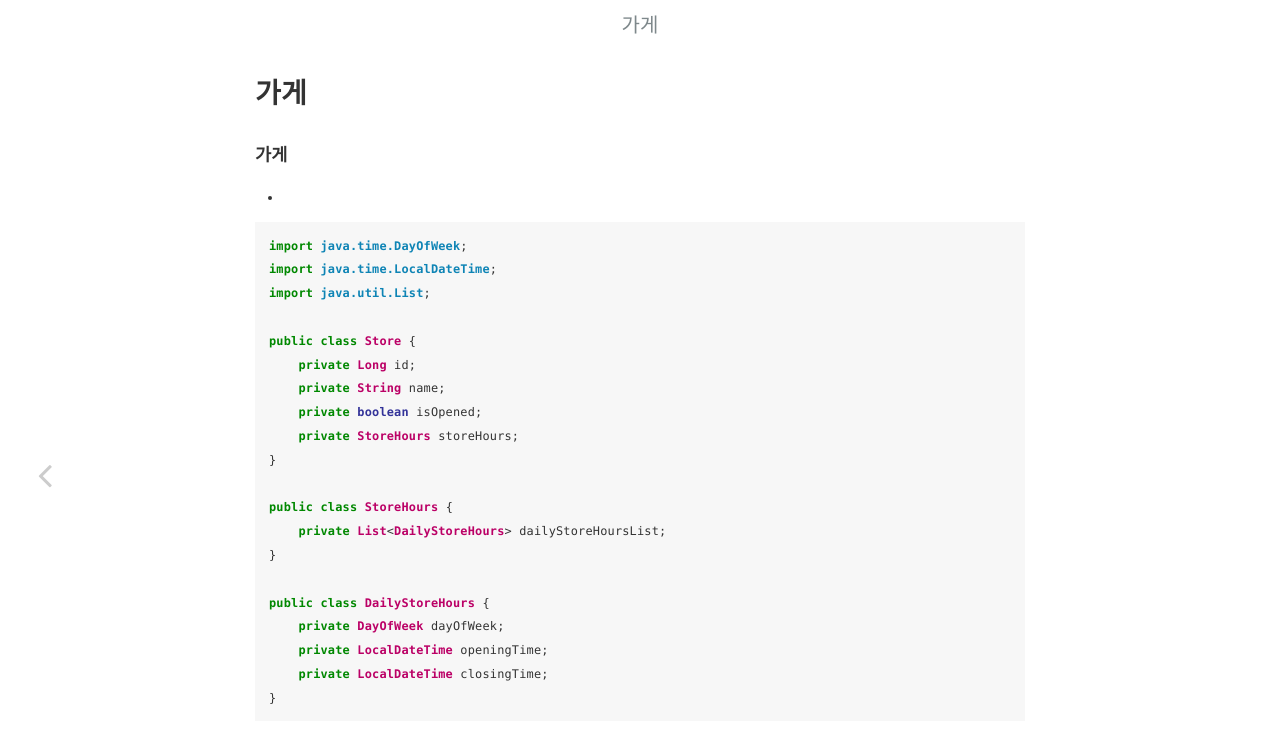
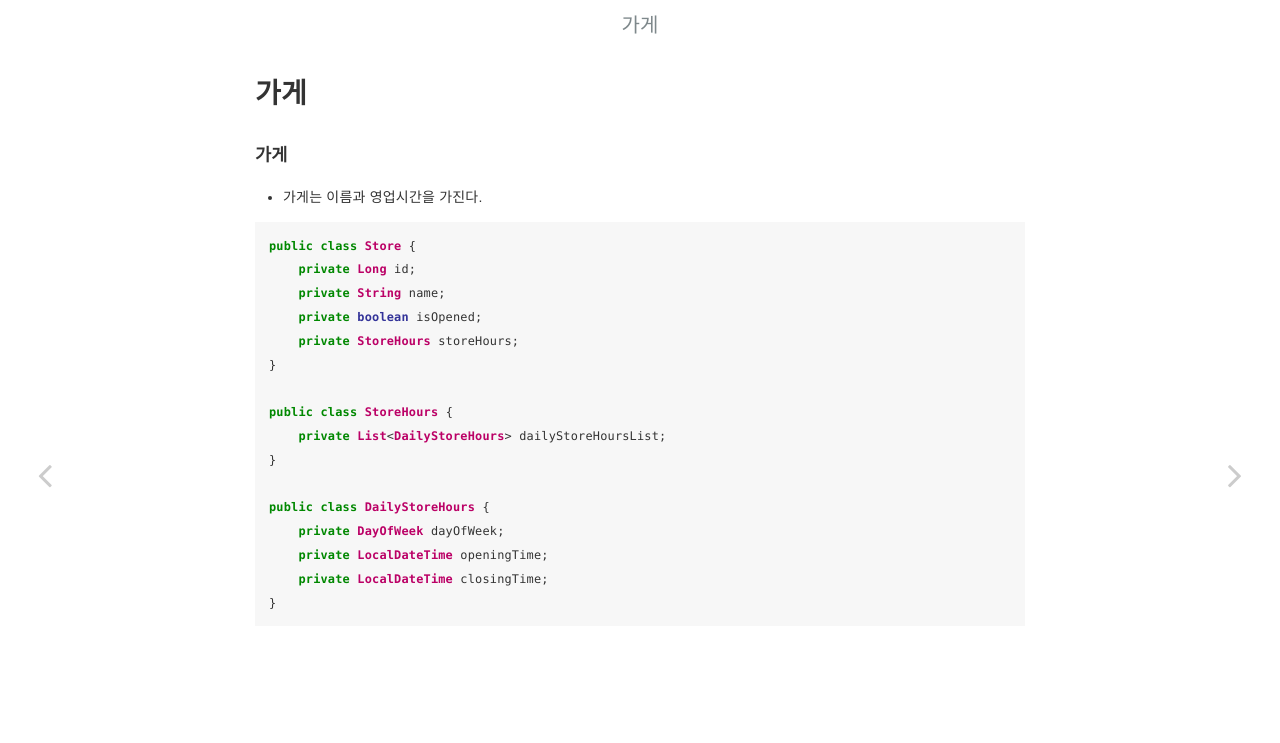
Before and after one commit to ByeongUkChoi/ddd-study, a Jekyll site: the page built from docs/_posts/domain/2021-03-30-store.md, in a window 1280 px wide. Shown: the top 743 px of the page. Built offline with Jekyll 4.4.1, drawn with Linux system fonts in a browser that asks for light colours.

````diff
--- a/docs/_posts/domain/2021-03-30-store.md
+++ b/docs/_posts/domain/2021-03-30-store.md
@@ -3,13 +3,9 @@ title: 가게
 ---
 
 #### 가게
--
+- 가게는 이름과 영업시간을 가진다.
 
 ```java
-import java.time.DayOfWeek;
-import java.time.LocalDateTime;
-import java.util.List;
-
 public class Store {
     private Long id;
     private String name;
````
Also changed, not shown: docs/_posts/application/2021-04-03-application.md (added, +5 -0 lines).
